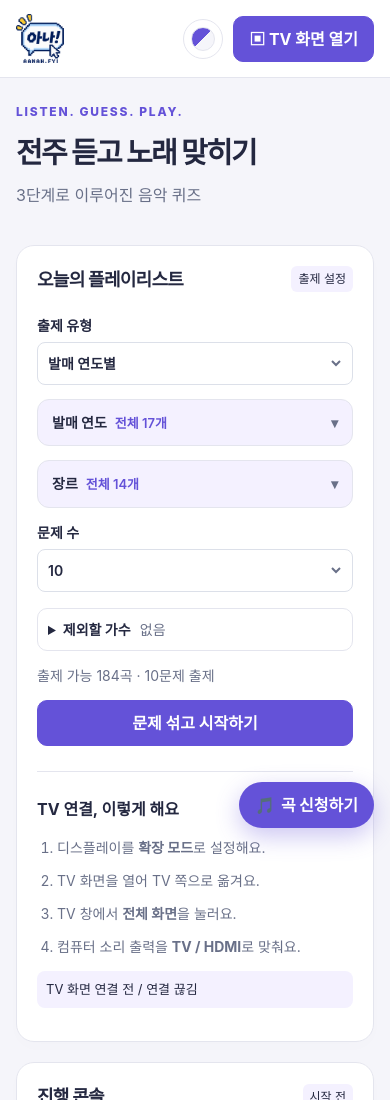
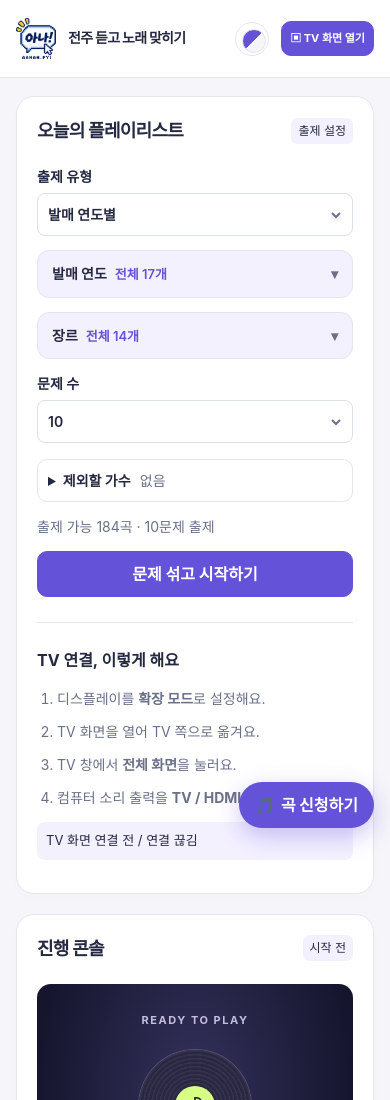
Before and after one commit to RamzThunder/aanah, a plain HTML site: page intro-quiz/index.html in a window 390 px wide. Shown: the top 1100 px of the page. Drawn offline with Linux system fonts and the light colour scheme.

Commit message:
전주 퀴즈 제목을 상단바로 이동

```diff
--- a/intro-quiz/index.html
+++ b/intro-quiz/index.html
@@ -6,9 +6,8 @@
 <link rel="icon" href="../favicon.ico"><link rel="stylesheet" href="style.css">
 </head>
 <body>
-<header class="topbar"><a href="../index.html" class="brand" aria-label="아나! 홈"><img src="../assets/logo.png" alt="아나! 로고" width="520" height="530"></a><span class="badge">TEACHER MODE</span><div class="theme-picker"><button id="themeToggle" class="theme-toggle" type="button" aria-label="색상 테마 선택" aria-expanded="false" aria-controls="themeMenu"><span aria-hidden="true"></span></button><div id="themeMenu" class="theme-menu" role="group" aria-label="색상 테마" hidden><button type="button" data-theme="default"><i></i>기본</button><button type="button" data-theme="dark"><i></i>다크</button><button type="button" data-theme="blue"><i></i>파랑</button><button type="button" data-theme="green"><i></i>초록</button><button type="button" data-theme="peach"><i></i>피치</button></div></div><button id="openTV" class="primary">▣ TV 화면 열기</button></header>
+<header class="topbar"><a href="../index.html" class="brand" aria-label="아나! 홈"><img src="../assets/logo.png" alt="아나! 로고" width="520" height="530"></a><div class="header-title"><span class="header-eyebrow">LISTEN. GUESS. PLAY.</span><h1>전주 듣고 노래 맞히기</h1><p>3단계로 이루어진 음악 퀴즈</p></div><span class="badge">TEACHER MODE</span><div class="theme-picker"><button id="themeToggle" class="theme-toggle" type="button" aria-label="색상 테마 선택" aria-expanded="false" aria-controls="themeMenu"><span aria-hidden="true"></span></button><div id="themeMenu" class="theme-menu" role="group" aria-label="색상 테마" hidden><button type="button" data-theme="default"><i></i>기본</button><button type="button" data-theme="dark"><i></i>다크</button><button type="button" data-theme="blue"><i></i>파랑</button><button type="button" data-theme="green"><i></i>초록</button><button type="button" data-theme="peach"><i></i>피치</button></div></div><button id="openTV" class="primary">▣ TV 화면 열기</button></header>
 <main>
-<section class="intro"><div><p class="eyebrow">LISTEN. GUESS. PLAY.</p><h1>전주 듣고 노래 맞히기</h1><p>3단계로 이루어진 음악 퀴즈</p></div></section>
 <div class="workspace">
 <aside class="panel setup"><div class="section-title"><h2>오늘의 플레이리스트</h2><span class="pill">출제 설정</span></div>
 <label class="question-mode">출제 유형
--- a/intro-quiz/style.css
+++ b/intro-quiz/style.css
@@ -69,3 +69,4 @@ body{background:var(--page)}.topbar,.panel,dialog{background:var(--surface)}.bra
 @media(max-width:720px){.theme-picker{margin-left:auto}.topbar>button{margin-left:0}}
 :root[data-theme=dark] .primary,:root[data-theme=dark] .request-fab{background:#7664d6;color:#fff}:root[data-theme=dark] .primary:hover,:root[data-theme=dark] .request-fab:hover{background:#6554bb}:root[data-theme=dark] .record{background:repeating-radial-gradient(circle,#292840 0 2px,#35334f 3px 4px)}
 .topbar .brand{display:flex;align-items:center;flex:none}.topbar .brand img{display:block;width:58px;height:59px;object-fit:contain}@media(max-width:720px){.topbar .brand img{width:48px;height:49px}}
+.topbar .header-title{min-width:0;line-height:1.2}.header-eyebrow{display:block;color:var(--purple);font-size:10px;font-weight:800;letter-spacing:.12em}.header-title h1{font-size:20px;letter-spacing:-.05em;white-space:nowrap;margin:2px 0}.header-title p{font-size:11px;color:var(--muted);margin:0}main{padding-top:24px}@media(max-width:900px){.topbar{gap:12px}.topbar .badge{display:none}}@media(max-width:720px){main{padding-top:18px}.header-eyebrow,.header-title p{display:none}.header-title h1{font-size:16px;white-space:normal;line-height:1.2}.topbar #openTV{font-size:12px;padding:9px 10px;white-space:nowrap}}@media(max-width:420px){.topbar .brand img{width:40px;height:41px}.header-title h1{font-size:14px}.theme-toggle{width:34px;height:34px}.topbar #openTV{font-size:11px;padding:8px}}
```
